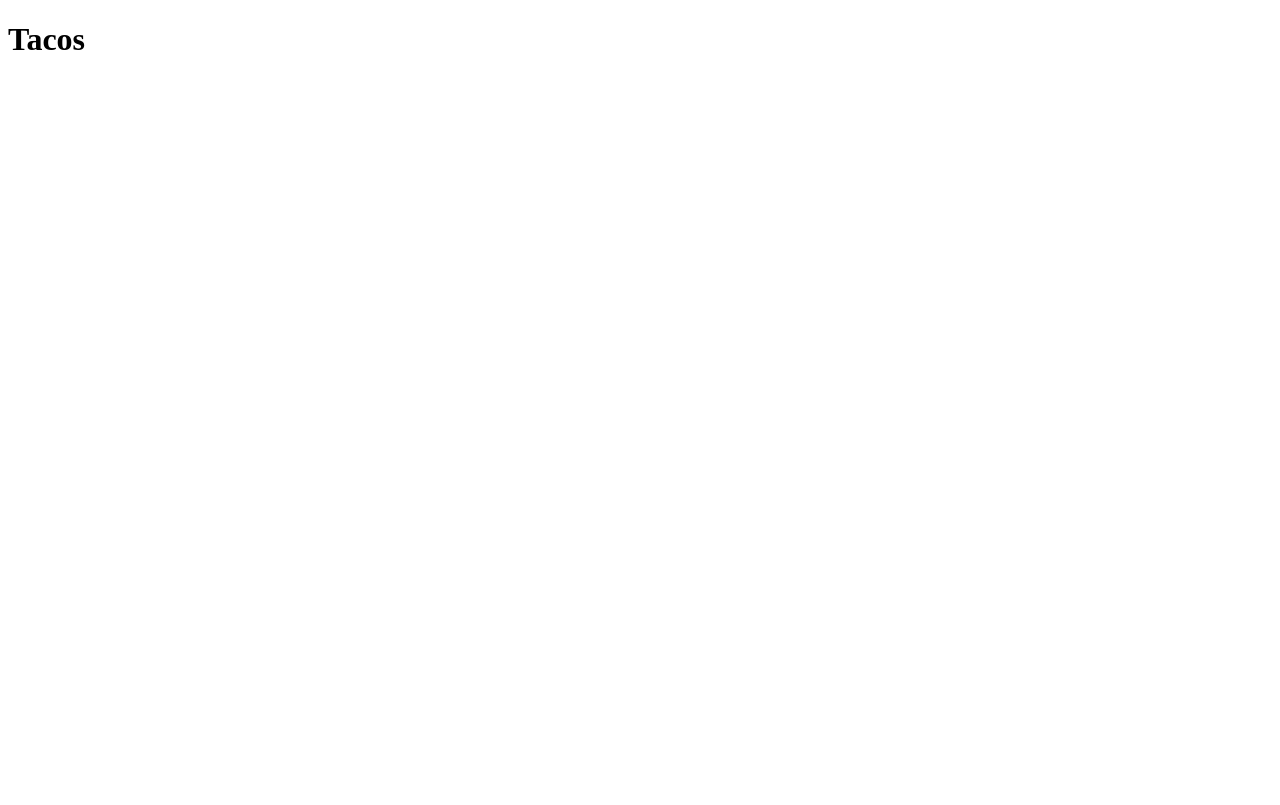
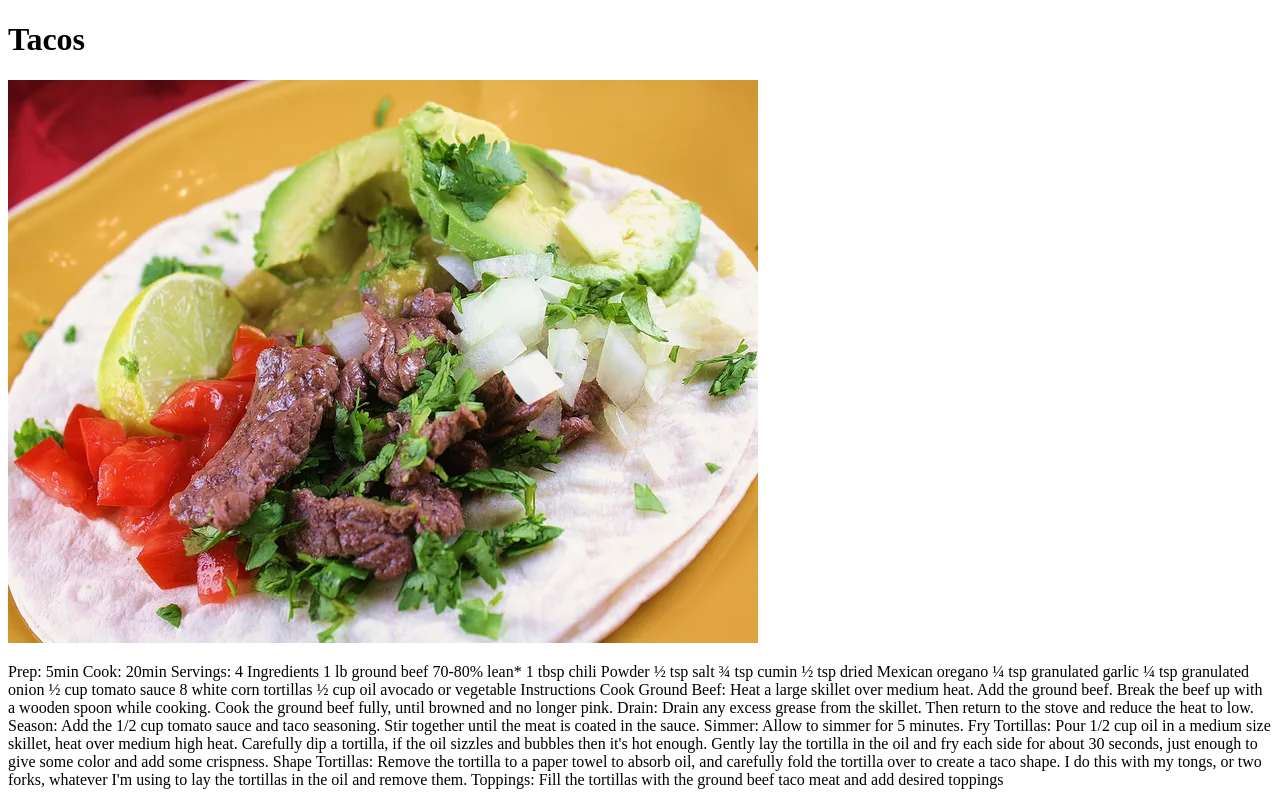
Before and after one commit to OverTheBeez/odin-recipes, a plain HTML site: page recipes/taco.html in a window 1280 px wide. Drawn offline with Linux system fonts and the light colour scheme.

Commit message:
basic recipe information added for each recipe, formatting to follow

```diff
--- a/recipes/taco.html
+++ b/recipes/taco.html
@@ -7,5 +7,31 @@
   </head>
   <body>
     <h1>Tacos</h1>
+    <img src="/imgs/taco.webp" alt="Carne asada taco" />
+
+    <div class="ingredients"></div>
+    <div class="instructions"></div>
+
+    <p>
+      Prep: 5min Cook: 20min Servings: 4 Ingredients 1 lb ground beef 70-80%
+      lean* 1 tbsp chili Powder ½ tsp salt ¾ tsp cumin ½ tsp dried Mexican
+      oregano ¼ tsp granulated garlic ¼ tsp granulated onion ½ cup tomato sauce
+      8 white corn tortillas ½ cup oil avocado or vegetable Instructions Cook
+      Ground Beef: Heat a large skillet over medium heat. Add the ground beef.
+      Break the beef up with a wooden spoon while cooking. Cook the ground beef
+      fully, until browned and no longer pink. Drain: Drain any excess grease
+      from the skillet. Then return to the stove and reduce the heat to low.
+      Season: Add the 1/2 cup tomato sauce and taco seasoning. Stir together
+      until the meat is coated in the sauce. Simmer: Allow to simmer for 5
+      minutes. Fry Tortillas: Pour 1/2 cup oil in a medium size skillet, heat
+      over medium high heat. Carefully dip a tortilla, if the oil sizzles and
+      bubbles then it's hot enough. Gently lay the tortilla in the oil and fry
+      each side for about 30 seconds, just enough to give some color and add
+      some crispness. Shape Tortillas: Remove the tortilla to a paper towel to
+      absorb oil, and carefully fold the tortilla over to create a taco shape. I
+      do this with my tongs, or two forks, whatever I'm using to lay the
+      tortillas in the oil and remove them. Toppings: Fill the tortillas with
+      the ground beef taco meat and add desired toppings
+    </p>
   </body>
 </html>
```
Also changed, not shown: recipes/egg-bake.html (+15 -0 lines), recipes/tatertot-hotdish.html (+14 -0 lines), imgs/eggbake.webp (added), imgs/taco.webp (added), imgs/tatertothotdish.webp (added).
